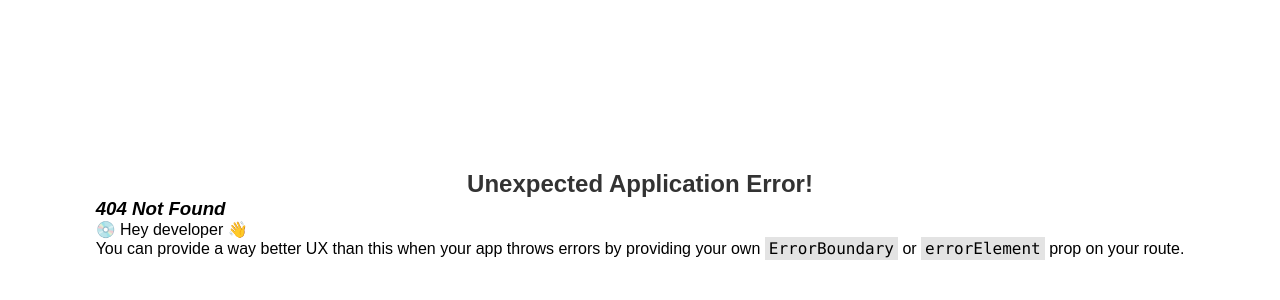
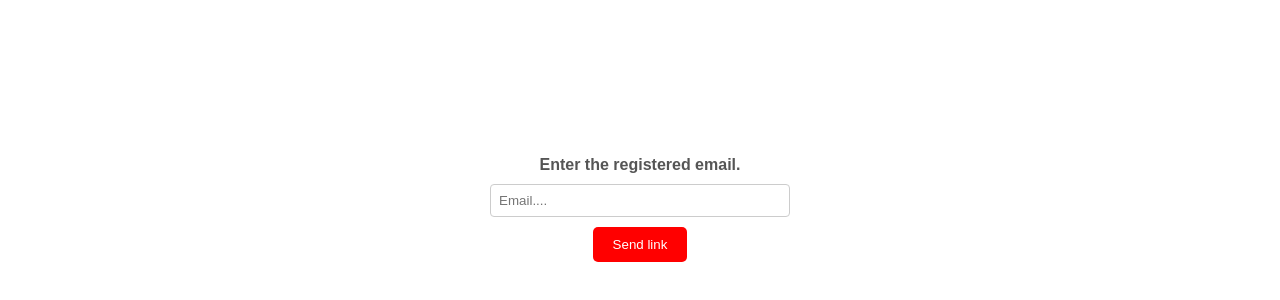
Before and after one commit to nitinsahu19/react-ExpenseTracker, a React (Create React App) app: page /forgot-password in a window 1280 px wide. Before the commit this address had no page. Shown: the part 186-486 px from the top of the page. Built offline with nearby package versions, Linux system fonts and the light colour scheme.

Commit message:
forgot password functionality added using REST api

```diff
--- a/src/App.js
+++ b/src/App.js
@@ -4,12 +4,14 @@ import HomePage from "./components/pages/HomePage";
 import SignUp from "./components/signUp";
 import { createBrowserRouter, RouterProvider } from "react-router-dom";
 import ProfilePage from "./components/pages/ProfilePage";
+import ForgotPassword from "./components/pages/ForgotPassword";
 
 function App() {
   const router = createBrowserRouter([
     { path: "/", element: <SignUp /> },
     { path: "/homepage", element: <HomePage /> },
     { path: "/profile", element: <ProfilePage /> },
+    { path: "/forgot-password", element: <ForgotPassword /> },
   ]);
   return (
     <Suspense fallback={<p className="text-center">Loading...</p>}>
--- /dev/null
+++ b/src/components/pages/ForgotPassword.js
@@ -0,0 +1,74 @@
+import { useState } from "react";
+import classes from "./ForgotPassword.module.css";
+
+const ForgotPassword = () => {
+  const [email, setEmail] = useState("");
+
+  // Define a handler function 'emailHandler' to update the 'email' state based on user input.
+  const emailHandler = (event) => setEmail(event.target.value);
+
+  // Define an asynchronous handler function 'forgotPasswordHandler' to send a password reset request.
+  const forgotPasswordHandler = async () => {
+    try {
+      // Use the 'fetch' API to send a POST request to the Firebase Authentication API for password reset.
+      const response = await fetch(
+        "https://identitytoolkit.googleapis.com/v1/accounts:sendOobCode?key=AIzaSyBGskndt7Y9RhmytxZADFlsOH8jfKpjRi4",
+        {
+          method: "POST",
+          // Send a JSON payload with the request type and user email.
+          body: JSON.stringify({ requestType: "PASSWORD_RESET", email }),
+          // Set headers to specify the content type as JSON.
+          headers: { "Content-Type": "application/json" },
+        }
+      );
+
+      // Check if the response is not okay, throw an error.
+      if (!response.ok) {
+        throw new Error("Forgot password failed");
+      }
+
+      // Parse the response JSON data.
+      const data = await response.json();
+
+      // Log the response data to the console.
+      console.log(data);
+    } catch (error) {
+      // Log any errors that occur during the password reset process.
+      console.log(error.message);
+    }
+
+    // clearing the input field
+    setEmail("");
+  };
+
+  return (
+    <>
+      <div className={classes.forgot_password}>
+        {/* Label for the email input field. */}
+        <label htmlFor="email">Enter the registered email.</label>
+        {/* Input field for the user to enter their email address. */}
+        <input
+          id="email"
+          type="email"
+          placeholder="Email...."
+          // Attach the 'emailHandler' function to the 'onChange' event of the input field.
+          onChange={emailHandler}
+          // Set the input value to the current value of the 'email' state.
+          value={email}
+          // Make the email input field required.
+          required
+        ></input>
+        {/* Button to trigger the 'forgotPasswordHandler' function when clicked. */}
+        <button
+          className={classes.forgot_button}
+          // Attach the 'forgotPasswordHandler' function to the 'onClick' event of the button.
+          onClick={forgotPasswordHandler}
+        >
+          Send link
+        </button>
+      </div>
+    </>
+  );
+};
+
+export default ForgotPassword;
--- /dev/null
+++ b/src/components/pages/ForgotPassword.module.css
@@ -0,0 +1,20 @@
+* {
+    margin: 0;
+    padding: 0;
+}
+
+.forgot_password {
+  text-align: center;
+}
+
+button.forgot_button {
+  background-color: #ff0000;
+  padding: 10px 20px;
+  cursor: pointer;
+  border: none;
+  border-radius: 5px;
+}
+
+button.forgot_button:hover {
+  background-color: #990000;
+}
--- a/src/components/signUp.js
+++ b/src/components/signUp.js
@@ -120,7 +120,7 @@ const SignUp = () => {
         {/* conditonal rendering for forgot password */}
         <div>
           {haveAccount && (
-            <a className={classes.forgot_password} href="#">
+            <a className={classes.forgot_password} href="/forgot-password">
               Forgot password
             </a>
           )}
```
